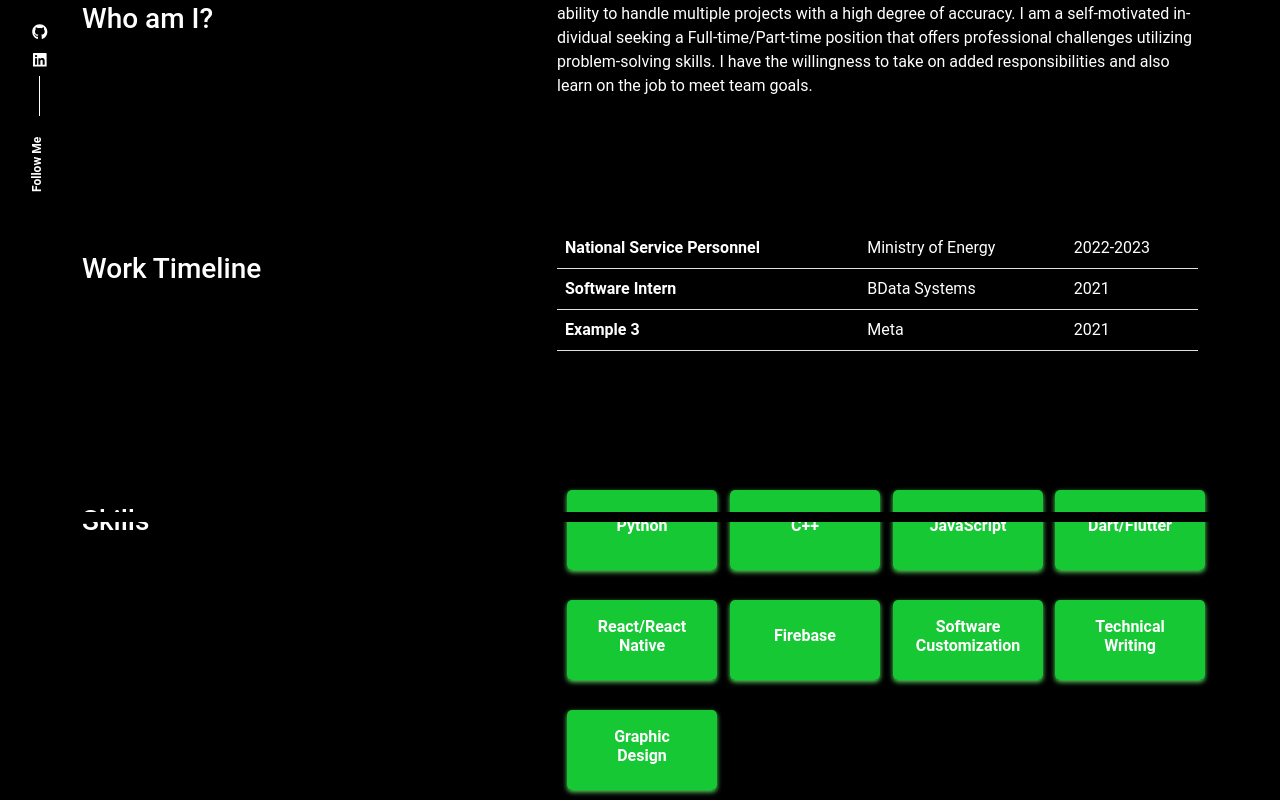
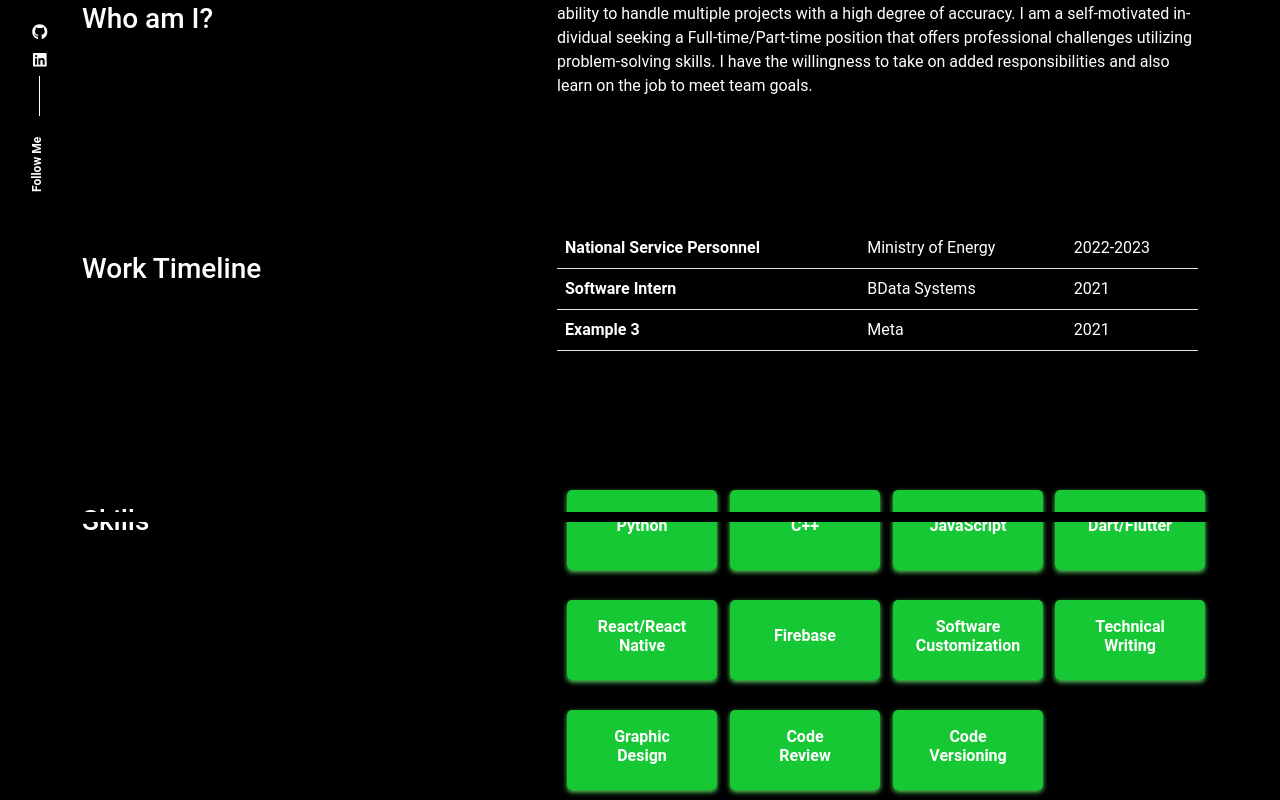
Before and after one commit to Aquarius-blake/portfolio, a React (Create React App) app: page /about in a window 1280 px wide. Shown: the part 278-1078 px from the top of the page. Built offline with nearby package versions, Linux system fonts and the light colour scheme.

Commit message:
update content_option.js

```diff
--- a/src/content_option.js
+++ b/src/content_option.js
@@ -74,6 +74,12 @@ const skills = [
     },
     {
         name: "Graphic Design",
+    },
+    {
+        name: "Code Review",
+    },
+    {
+        name: "Code Versioning",
     },
 ];
 
```
